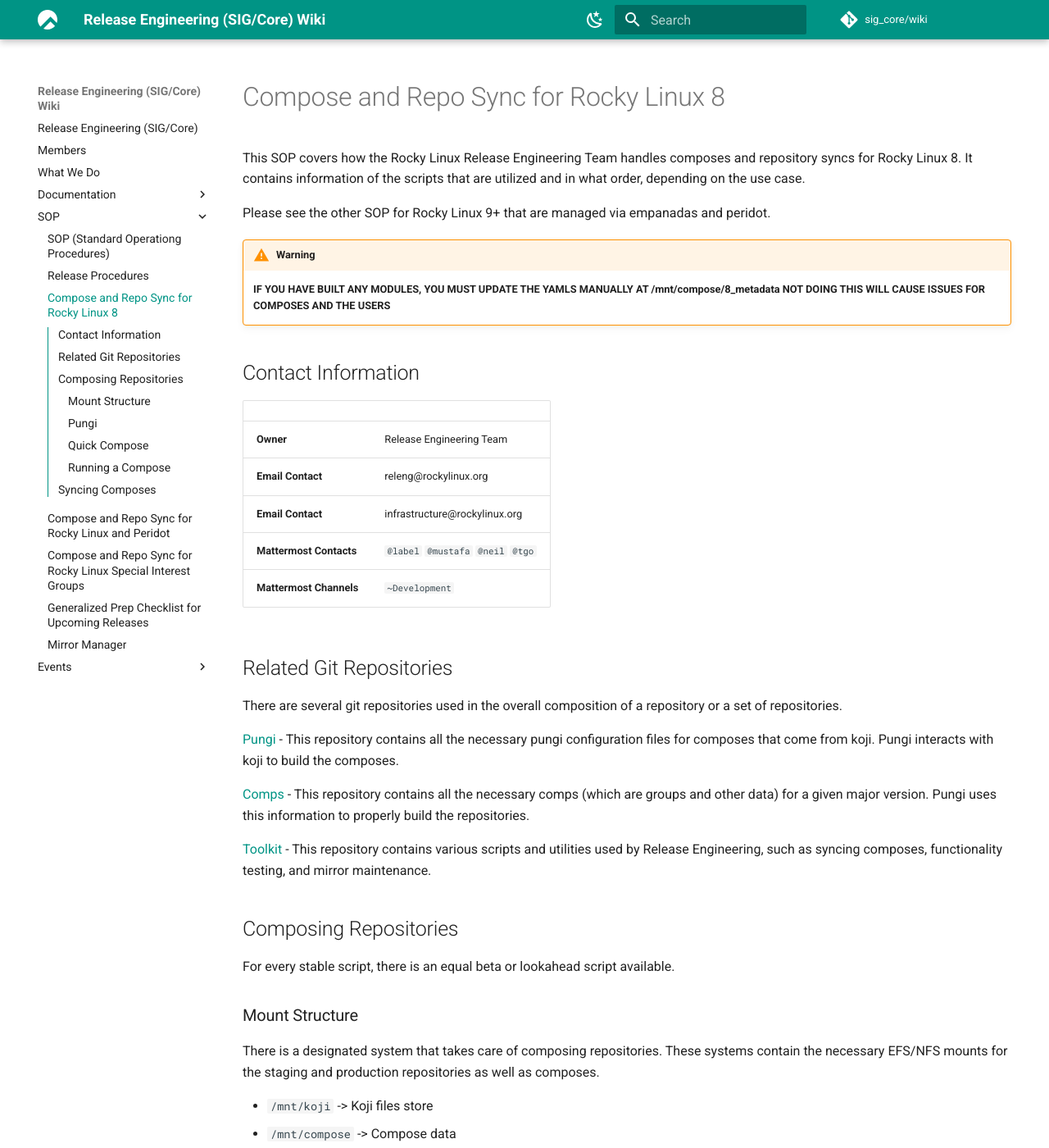
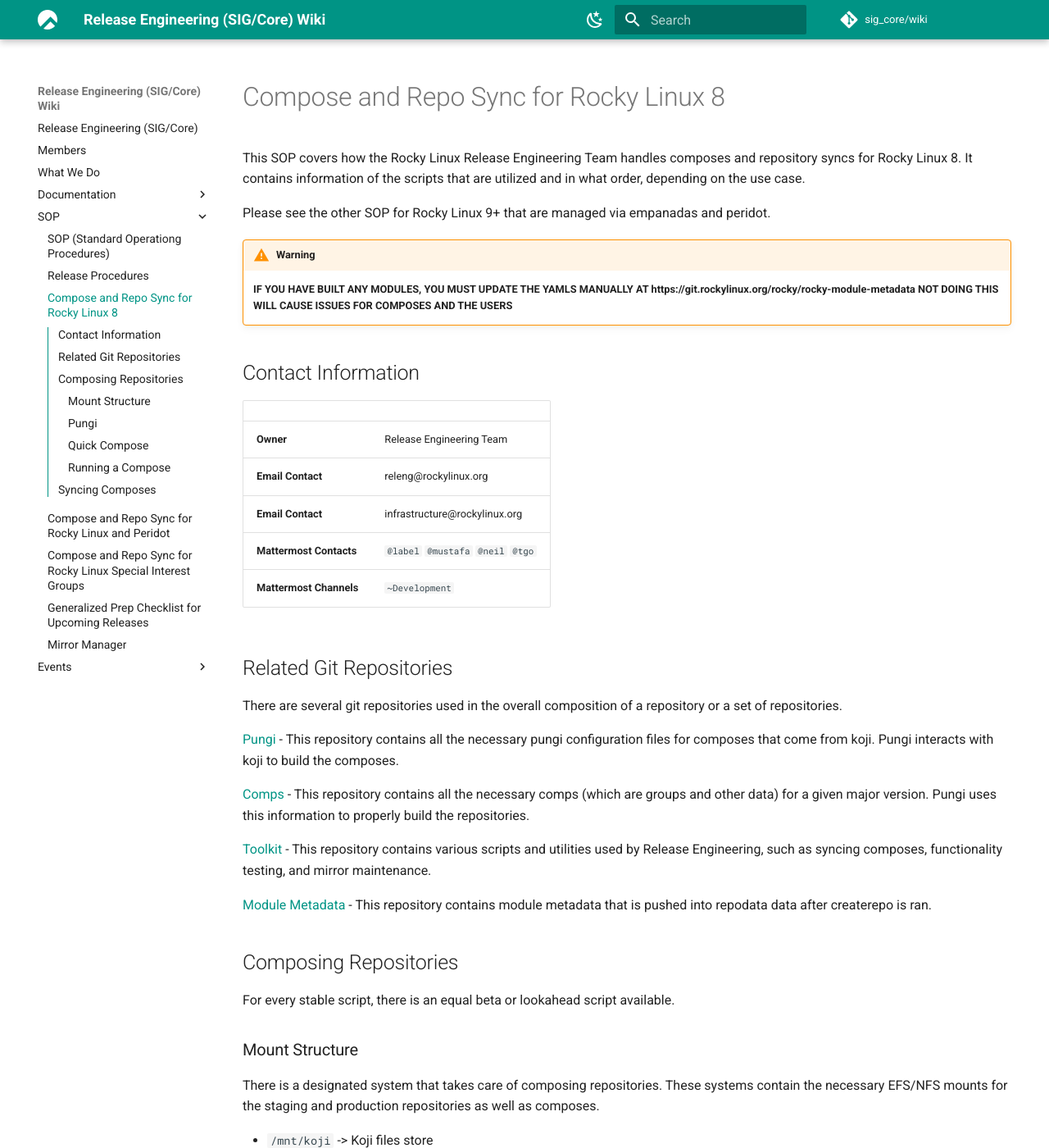
Before and after one commit to rocky-linux/sig-core-wiki, an MkDocs documentation site: the page built from docs/sop/sop_compose_8.md, in a window 1280 px wide and 1400 px high. Shown: the whole window at 82% size. Built offline with MkDocs 1.6.1 and Material for MkDocs 9.7.7, drawn with Linux system fonts in a browser that asks for light colours.

Commit message:
update metadata area

```diff
--- a/docs/sop/sop_compose_8.md
+++ b/docs/sop/sop_compose_8.md
@@ -7,7 +7,7 @@
 Please see the other SOP for Rocky Linux 9+ that are managed via empanadas and peridot.
 
 !!! warning
-    **IF YOU HAVE BUILT ANY MODULES, YOU MUST UPDATE THE YAMLS MANUALLY AT /mnt/compose/8_metadata**
+    **IF YOU HAVE BUILT ANY MODULES, YOU MUST UPDATE THE YAMLS MANUALLY AT https://git.rockylinux.org/rocky/rocky-module-metadata**
     **NOT DOING THIS WILL CAUSE ISSUES FOR COMPOSES AND THE USERS**
 
 ## Contact Information
@@ -28,6 +28,8 @@
 [Comps](https://git.rockylinux.org/rocky/comps) - This repository contains all the necessary comps (which are groups and other data) for a given major version. Pungi uses this information to properly build the repositories.
 
 [Toolkit](https://github.com/rocky-linux/sig-core-toolkit) - This repository contains various scripts and utilities used by Release Engineering, such as syncing composes, functionality testing, and mirror maintenance.
+
+[Module Metadata](https://git.rockylinux.org/rocky/rocky-module-metadata) - This repository contains module metadata that is pushed into repodata data after createrepo is ran.
 
 ## Composing Repositories
 
```
